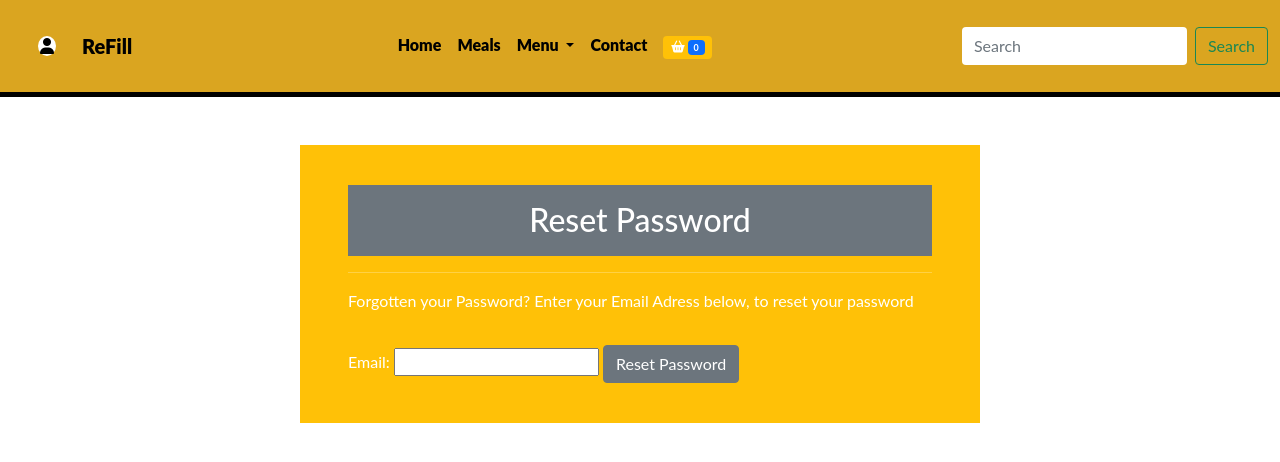
After one commit to DarlingWorld/chaw, a Django app: page /password_reset in a window 1280 px wide. The commit adds this page. Shown: the top 462 px of the page. Run offline with Django 4.2, Linux system fonts and the light colour scheme; data comes from the database, SQL or seed files in the repository; both versions use the stored data as it was after the commit; some libraries are stand-ins or nearby versions.

Commit message:
password correction

```diff
--- a/chaw/urls.py
+++ b/chaw/urls.py
@@ -13,14 +13,21 @@ Including another URLconf
     1. Import the include() function: from django.urls import include, path
     2. Add a URL to urlpatterns:  path('blog/', include('blog.urls'))
 """
+from re import template
 from django.contrib import admin
 from django.urls import path,include
 from django.conf.urls.static import static
 from django.conf import settings
+from django.contrib.auth import views as auth_views
+
+from techbro.views import password_reset_request
 
 urlpatterns = [
     path('tech/', admin.site.urls),
     path('', include('techbro.urls')),
+    path('password_reset/done/', auth_views.PasswordResetDoneView.as_view(template_name='password/password_reset_done.html'), name='password_reset_done'),
+    path('reset/<uidb64>/<token>/', auth_views.PasswordResetConfirmView.as_view(template_name='password/password_reset_confirm.html'), name='password_reset_confirm'),
+    path('reset/done/', auth_views.PasswordResetCompleteView.as_view(template_name='password/password_reset_complete.html'), name='password_reset_complete'),
 ]
 if settings.DEBUG:
     urlpatterns += static(settings.STATIC_URL, document_root=settings.STATIC_ROOT)
--- /dev/null
+++ b/techbro/templates/password/password_reset.html
@@ -0,0 +1,25 @@
+{% extends 'base.html' %}
+{% block title %} Reset Password{% endblock title %}
+
+
+{% block header %} {% include 'header.html' %} {% endblock header %}
+
+{% block content %}
+
+    <div class="container">
+        <div class="row justify-content-center m-5">
+            <div class="col-10 col-sm-8 bg-warning py-4 px-5 text-white">
+                <h2 class="mt-3 bg-secondary text-center py-3 px-5">Reset Password</h2>
+                <hr>
+                <p>Forgotten your Password? Enter your Email Adress below, to reset your password</p>
+                <form class="bg-warning" method="POST">
+                {% csrf_token %}
+                {{ password_reset_form}}
+                  <button  class="btn btn-secondary text-white my-3" type="submit">Reset Password</button>
+               </form>
+            </div>
+        </div>
+
+    </div>
+
+{% endblock content %}
--- a/techbro/templates/signin.html
+++ b/techbro/templates/signin.html
@@ -26,6 +26,7 @@
                 <input type="submit" value="Sign in">
             </div>
         </form>
+        <a class="btn btn-warning text-white my-3" href="{% url 'password_reset' %}">Forgot Password?</a>
     </div>
 </div>
 {% endblock content %}
--- a/techbro/urls.py
+++ b/techbro/urls.py
@@ -4,6 +4,7 @@ from .views import *
 
 urlpatterns = [
     path('', index, name='index'),
+    path('password_reset', password_reset_request, name='password_reset'),
     path('detail/<str:id>', detail, name='detail'),
     path('all_food', all_food, name='all_food'),
     path('categories', categories, name='categories'),
--- a/techbro/views.py
+++ b/techbro/views.py
@@ -1,6 +1,20 @@
 import requests
 import json
 import uuid
+
+#password reset start
+from django.core.mail import send_mail, BadHeaderError
+from django.contrib.auth.forms import PasswordResetForm
+from django.contrib.auth.models import User
+from django.template.loader import render_to_string
+from django.db.models.query_utils import Q
+from django.utils.http import urlsafe_base64_encode
+from django.contrib.auth.tokens import default_token_generator
+from django.utils.encoding import force_bytes
+
+
+
+
 
 from django.shortcuts import render,redirect, HttpResponse
 from django.contrib.auth import logout, login, authenticate
@@ -38,6 +52,35 @@ def index(request):
 
     return render(request, 'index.html', context)
 
+def password_reset_request(request):
+    if request.method == "POST":
+        password_reset_form = PasswordResetForm(request.POST)
+        if password_reset_form.is_valid():
+            data = password_reset_form.cleaned_data['email']
+            associated_users = User.objects.filter(Q(email=data))
+            if associated_users.exists():
+                for user in associated_users:
+                    subject = "Password Reset Requested"
+                    email_template_name = "password/password_reset_email.txt"
+                    c = {
+                        "email":user.email,
+                        "domain":'127.0.0.1:8000',
+                        "site_name":'Refill',
+                        "uid": urlsafe_base64_encode(force_bytes(user.pk)),
+                        "user": user,
+                        "token":default_token_generator.make_token(user),
+                        "protocol": 'http',
+                    }
+                    email = render_to_string(email_template_name, c)
+                    try:
+                        send_mail(subject, email, 'okohdc1000@gmail.com', [user.email], fail_silently=False)
+                    except BadHeaderError:
+                        return HttpResponse('Invalid header found.')
+                    return redirect ("password_reset/done/")
+    password_reset_form = PasswordResetForm()
+    return render(request=request, template_name="password/password_reset.html", context={
+        "password_reset_form":password_reset_form
+        })
 
 
 def all_food(request):
```
Also changed, not shown: chaw/settings.py (+13 -1 lines), techbro/templates/password/password_reset_complete.html (added, +25 -0 lines), techbro/templates/password/password_reset_confirm.html (added, +24 -0 lines), techbro/templates/password/password_reset_done.html (added, +24 -0 lines), techbro/templates/password/password_reset_email.txt (added, +15 -0 lines), db.sqlite3.
